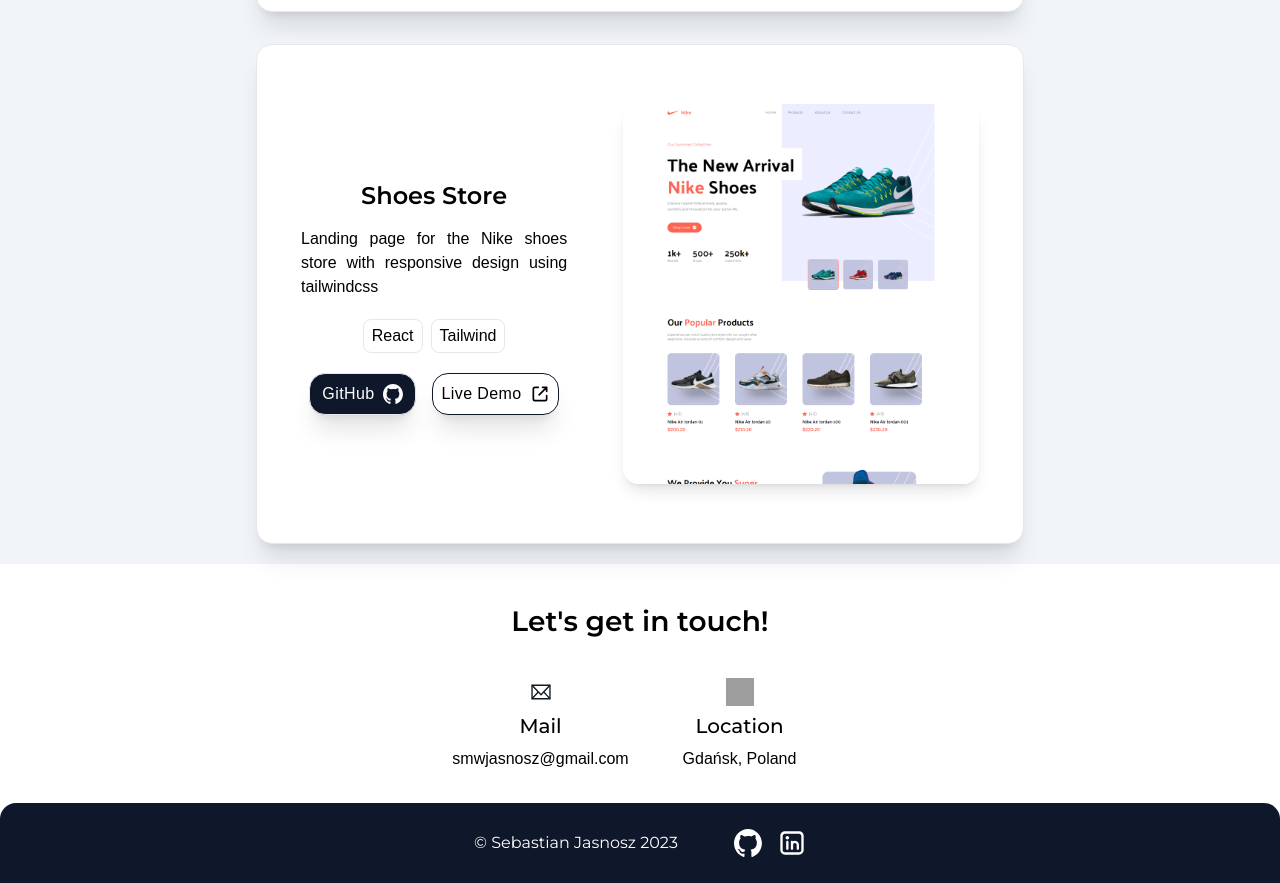
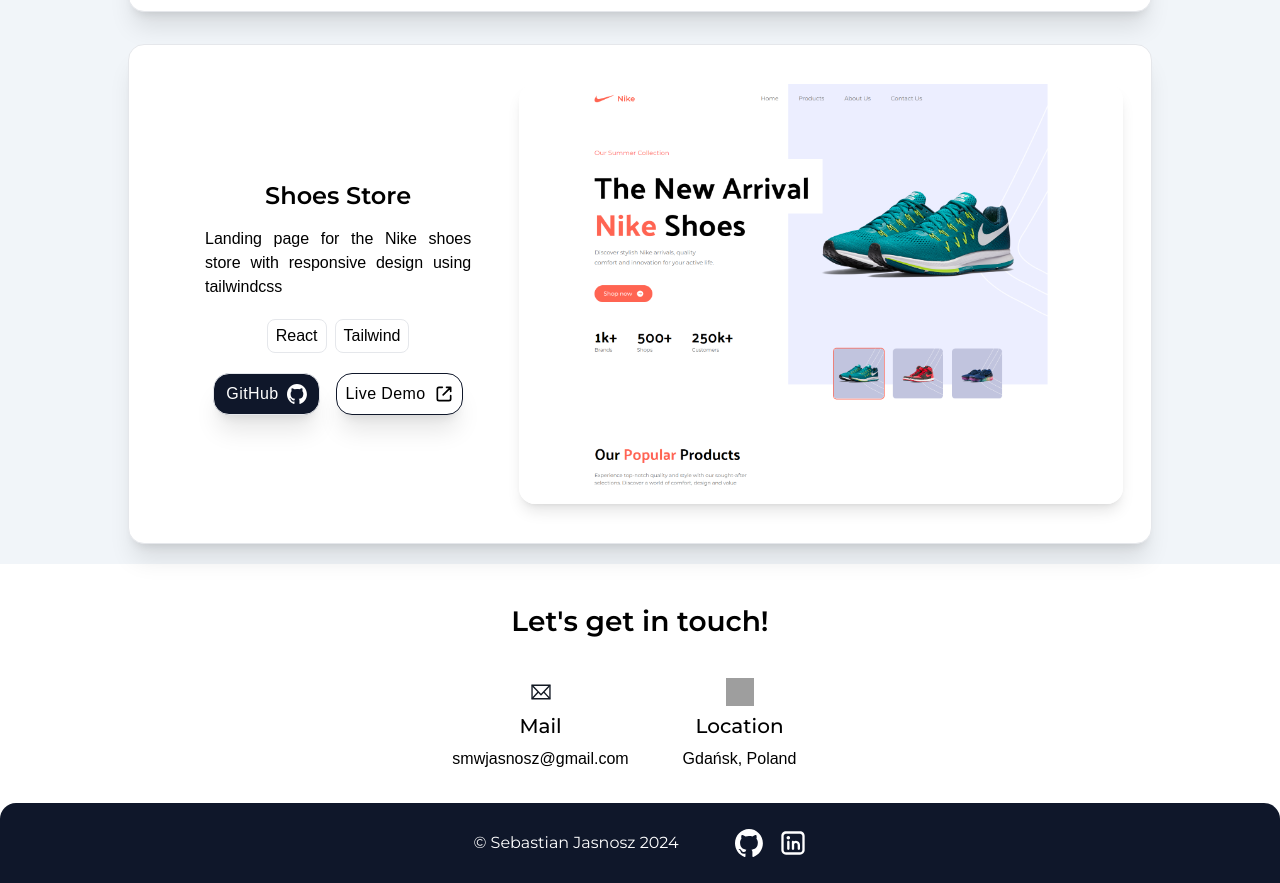
Before and after one commit to cestDrole/portfolio-v1, a React (Vite) app: page / in a window 1280 px wide. Shown: the part 3176-4059 px from the top of the page. Built offline with nearby package versions, Linux system fonts and the light colour scheme; grey boxes are pictures that could not be loaded; a web font is replaced by a local one.

Commit message:
Project card component rwd changes, minor other improvements

```diff
--- a/src/components/Button.jsx
+++ b/src/components/Button.jsx
@@ -1,7 +1,7 @@
 const Button = ({ label, iconUrl, buttonStyles }) => {
   return (
     <button
-      className={`relative items-center justify-center gap-4 h-12 w-36 overflow-hidden rounded-full border border-slate-900 text-white bg-slate-900 shadow-2xl transition-all duration-200 before:absolute before:bottom-0 before:left-0 before:right-0 before:top-0 before:m-auto before:h-0 before:w-0 before:rounded-sm before:bg-gray-600 hover:border-gray-600 before:duration-300 before:ease-out hover:text-white hover:shadow-slate-900 hover:before:h-40 hover:before:w-40 hover:before:opacity-80 ${buttonStyles}`}
+      className={`relative items-center justify-center gap-4 h-12 w-36 overflow-hidden rounded-full border border-slate-900 text-white bg-slate-900 shadow-2xl transition-all duration-200 before:absolute before:bottom-0 before:left-0 before:right-0 before:top-0 before:m-auto before:h-0 before:w-0 before:rounded-sm before:bg-gray-600 hover:border-gray-600 before:duration-300 before:ease-out hover:text-white hover:shadow-black hover:before:h-40 hover:before:w-40 hover:before:opacity-80 ${buttonStyles}`}
     >
       <p className='relative z-40'>{label}</p>
       {iconUrl && (
--- a/src/components/ProjectCard.jsx
+++ b/src/components/ProjectCard.jsx
@@ -12,9 +12,9 @@
   transition,
 }) => (
   <div
-    className={`flex flex-auto justify-center md:w-[768px] h-[auto] md:h-[500px] items-center flex-col md:gap-6 ${cardStyles} border max-sm:basis-[310px] py-4 mx-4 px-7 rounded-2xl flex-shrink shadow-xl bg-white`}
+    className={`flex flex-auto justify-center md:w-[768px] md:h-[500px] xl:w-[1024px] h-[auto] items-center flex-col md:gap-6 xl:gap-0 ${cardStyles} border max-sm:basis-[310px] py-4 mx-4 px-7 rounded-2xl flex-shrink shadow-xl bg-white`}
   >
-    <div className='h-[250px] md:h-[380px] w-[80%] md:w-auto overflow-hidden rounded-2xl shadow-lg mx-4 mt-4 md:mt-0'>
+    <div className='h-[250px] md:h-[380px] xl:h-[420px] w-[80%] md:w-auto overflow-hidden rounded-2xl shadow-lg mx-4 xl:mx-0 mt-4 md:mt-0'>
       <a href={demoUrl}>
         <img
           src={imgUrl}
@@ -22,7 +22,7 @@
         />
       </a>
     </div>
-    <div>
+    <div className='xl:mx-8'>
       <div>
         <h2 className='text-center text-2xl font-montserrat pb-4 pt-6 font-semibold'>
           {name}
@@ -40,14 +40,14 @@
         <div className='flex flex-1 gap-4 justify-center items-center'>
           <a
             href={githubUrl}
-            className='flex flex-auto justify-center items-center gap-2 border py-2 px-4 rounded-2xl shadow-xl bg-slate-900'
+            className='flex flex-auto justify-center items-center gap-2 border py-2 px-4 rounded-2xl shadow-xl bg-slate-900 transition duration-500 hover:shadow-2xl hover:bg-black hover:-translate-y-[2px]'
           >
             <p className='font-palanquin text-white tracking-wide'>GitHub</p>
             <img src={githubWhite} className='h-5 w-5' />
           </a>
           <a
             href={demoUrl}
-            className='flex flex-auto justify-center items-center gap-2 border bg-white border-slate-900 rounded-2xl shadow-xl overflow-auto h-[42px] w-[140px]'
+            className='flex flex-auto justify-center items-center gap-2 border bg-white border-slate-900 rounded-2xl shadow-xl overflow-auto h-[42px] w-[140px] transition duration-500 hover:shadow-2xl hover:bg-gray-200 hover:text-slate-900 hover:-translate-y-[2px]'
           >
             <p className='font-palanquin tracking-wide'>Live Demo</p>
             <img src={external} className='h-5 w-5' />
--- a/src/constants/index.js
+++ b/src/constants/index.js
@@ -77,7 +77,7 @@
     githubUrl: "https://github.com/cestDrole/cars-nextjs",
     demoUrl: "https://car-rentalhub.netlify.app/",
     cardStyles: "md:flex-row",
-    transition: "hover:-translate-y-[50%]",
+    transition: "md:hover:-translate-y-[35%] xl:hover:-translate-y-[56%]",
   },
   {
     name: "Metaverse Madness",
@@ -88,7 +88,7 @@
     githubUrl: "https://github.com/cestDrole/metaversus-nextjs",
     demoUrl: "https://metaversus-madnesss.netlify.app/",
     cardStyles: "md:flex-row-reverse",
-    transition: "hover:-translate-y-[77%]",
+    transition: "md:hover:-translate-y-[72%] xl:hover:-translate-y-[82%]",
   },
   {
     name: "HooBank",
@@ -99,7 +99,7 @@
     githubUrl: "https://github.com/cestDrole/bank_tailwind",
     demoUrl: "https://bank-hoo-bank.netlify.app/",
     cardStyles: "md:flex-row",
-    transition: "hover:-translate-y-[63%]",
+    transition: "md:hover:-translate-y-[55%] xl:hover:-translate-y-[71%]",
   },
   {
     name: "Shoes Store",
@@ -110,6 +110,6 @@
     githubUrl: "https://github.com/cestDrole/tailwind-shoes",
     demoUrl: "https://shoes-with-goose.netlify.app/",
     cardStyles: "md:flex-row-reverse",
-    transition: "hover:-translate-y-[70%]",
+    transition: "md:hover:-translate-y-[63%] xl:hover:-translate-y-[76%]",
   },
 ];
--- a/src/sections/Footer.jsx
+++ b/src/sections/Footer.jsx
@@ -2,7 +2,7 @@
 
 const Footer = () => (
   <footer className=' bg-slate-900 h-[80px] rounded-t-2xl flex items-center justify-between px-10 sm:justify-center sm:gap-14 sm:px-0'>
-    <h2 className='text-white font-montserrat'>© Sebastian Jasnosz 2023</h2>
+    <h2 className='text-white font-montserrat'>© Sebastian Jasnosz 2024</h2>
     <div className='flex justify-center items-center gap-4'>
       <a href='https://github.com/cestDrole' className='cursor-pointer'>
         <img
--- a/src/sections/Hero.jsx
+++ b/src/sections/Hero.jsx
@@ -45,7 +45,7 @@
                 src={item.imgURL}
                 alt={item.name}
                 className={`h-9 w-9 ${item.styles}
-                rounded-lg`}
+                rounded-lg hover:scale-[115%] transition duration-200`}
               />
             ))}
           </div>
```
